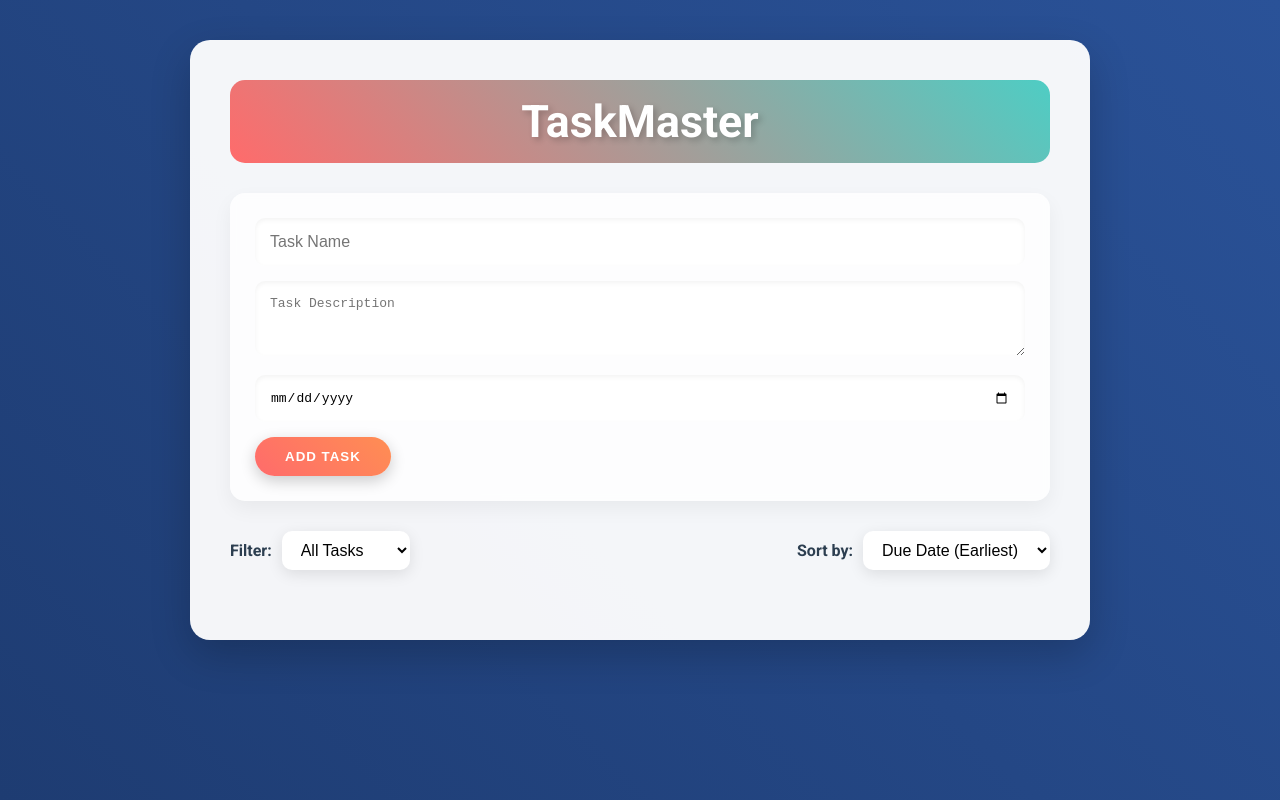
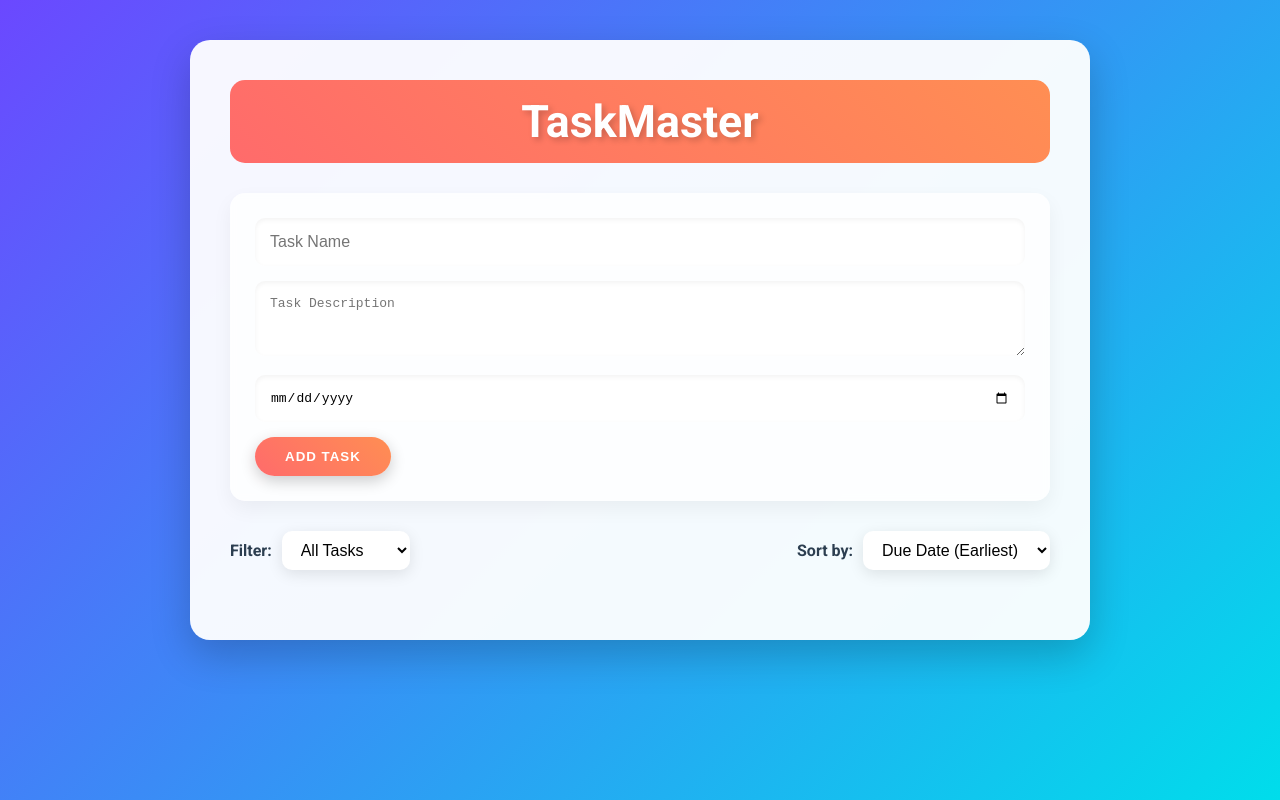
Before and after one commit to AnsariZayd/Task_Management, a plain HTML site: page index.html in a window 1280 px wide. Drawn offline with Linux system fonts and the light colour scheme.

Commit message:
Update styles.css

```diff
--- a/styles.css
+++ b/styles.css
@@ -5,10 +5,10 @@
     padding: 0;
 }
 
-/* Body styling with gradient background */
+/* Body styling with a new, more appealing gradient background */
 body {
     font-family: 'Roboto', sans-serif;
-    background: linear-gradient(45deg, #1e3c72, #2a5298);
+    background: linear-gradient(135deg, #6b48ff, #00ddeb); /* Updated gradient: Purple to Cyan */
     min-height: 100vh;
     padding: 40px 20px;
     overflow-x: hidden;
@@ -37,7 +37,7 @@ h1 {
     color: #ffffff;
     font-size: 2.8em;
     text-shadow: 3px 3px 6px rgba(0, 0, 0, 0.2);
-    background: linear-gradient(45deg, #ff6b6b, #4ecdc4);
+    background: linear-gradient(45deg, #ff6b6b, #ff8e53); /* Changed to match new theme */
     padding: 15px;
     border-radius: 15px;
     margin-bottom: 20px;
@@ -68,7 +68,7 @@ input, textarea {
 
 input:focus, textarea:focus {
     outline: none;
-    box-shadow: 0 0 10px rgba(78, 205, 196, 0.5);
+    box-shadow: 0 0 10px rgba(107, 72, 255, 0.5); /* Adjusted to match new background */
 }
 
 /* Button styling */
```
